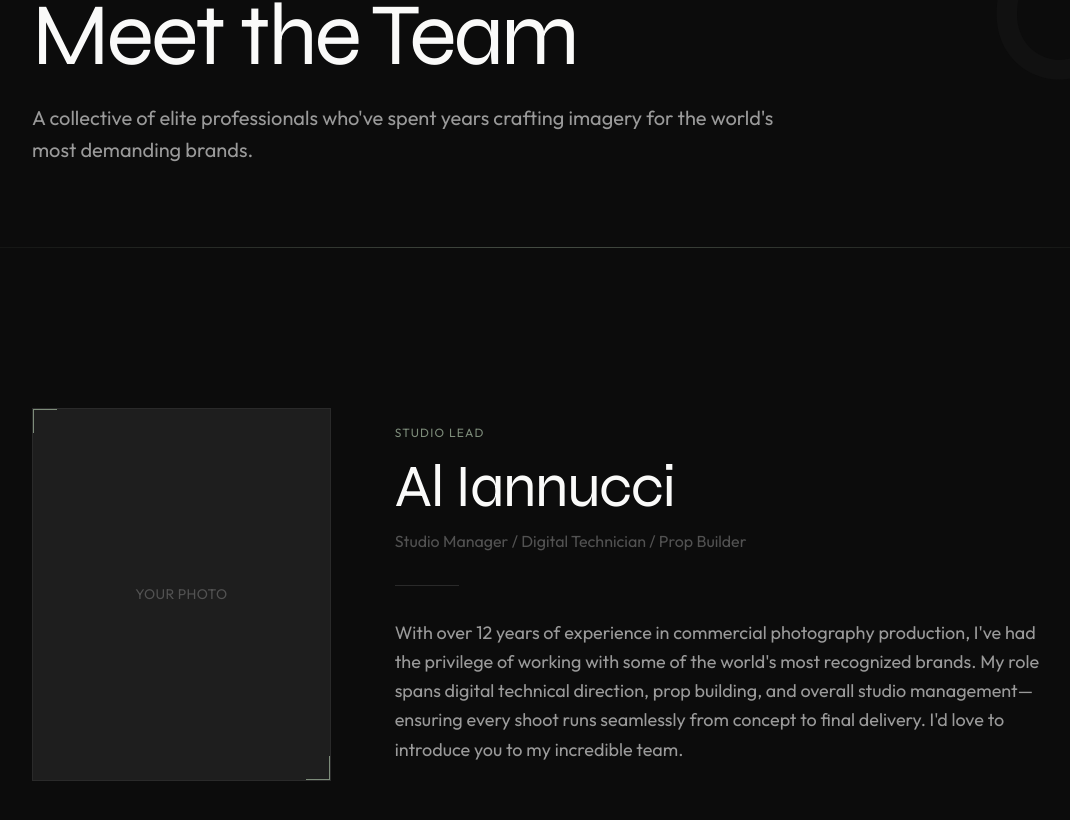
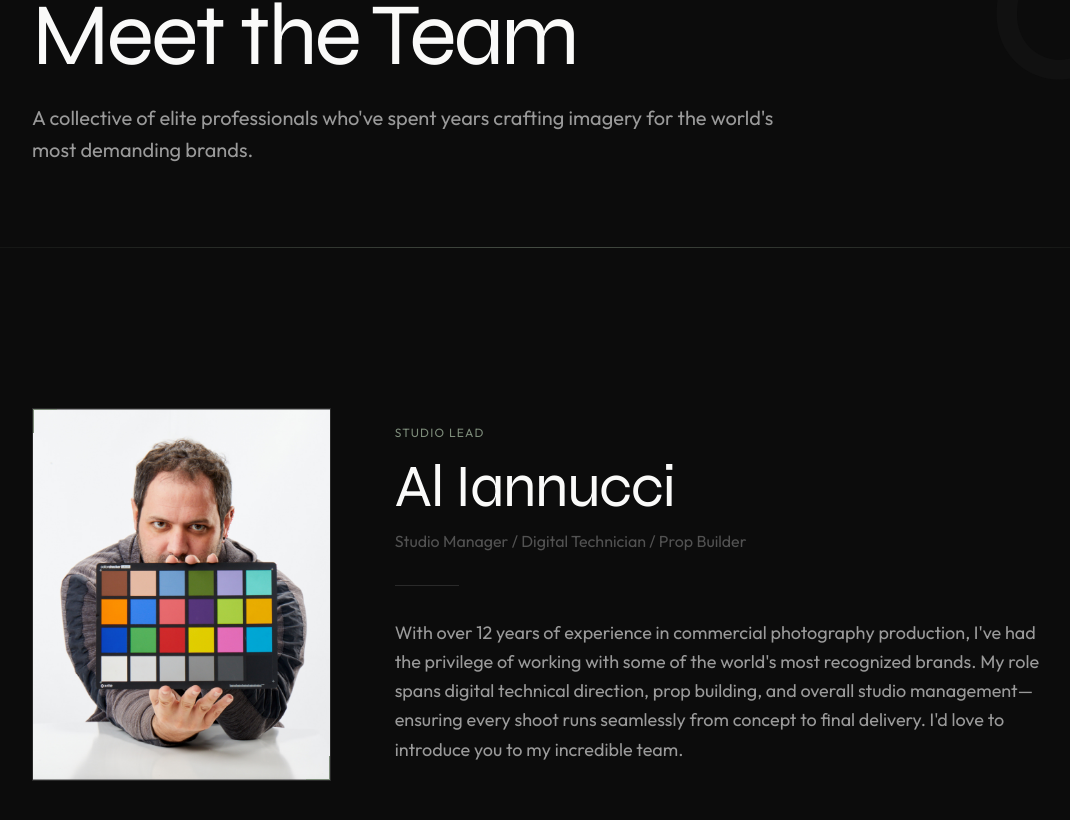
Before and after one commit to XxKegstandxX/effective-pixel-productions, a Next.js app: page /team in a window 1280 px wide. Shown: the part 214-1034 px from the top of the page, without its empty margins (96-1166 px from the left). Built offline with nearby package versions, Linux system fonts and the light colour scheme.

Commit message:
Enable studio manager image

```diff
--- a/src/app/team/page.tsx
+++ b/src/app/team/page.tsx
@@ -36,17 +36,12 @@ export default function Team() {
           {/* Photo */}
           <div className="lg:col-span-4">
             <div className="relative aspect-[4/5] bg-ep-slate overflow-hidden border border-ep-graphite">
-              <div className="absolute inset-0 flex items-center justify-center text-ep-gray text-sm uppercase tracking-wide">
-                Your Photo
-              </div>
-              {/* Uncomment when you have real image:
               <Image
                 src={`/images/headshots/${vendorData.studioLead.photo}`}
                 alt={vendorData.studioLead.name}
                 fill
                 className="object-cover"
               />
-              */}
               {/* Corner accents */}
               <div className="absolute top-0 left-0 w-6 h-6 border-t border-l border-ep-accent" />
               <div className="absolute bottom-0 right-0 w-6 h-6 border-b border-r border-ep-accent" />
```
